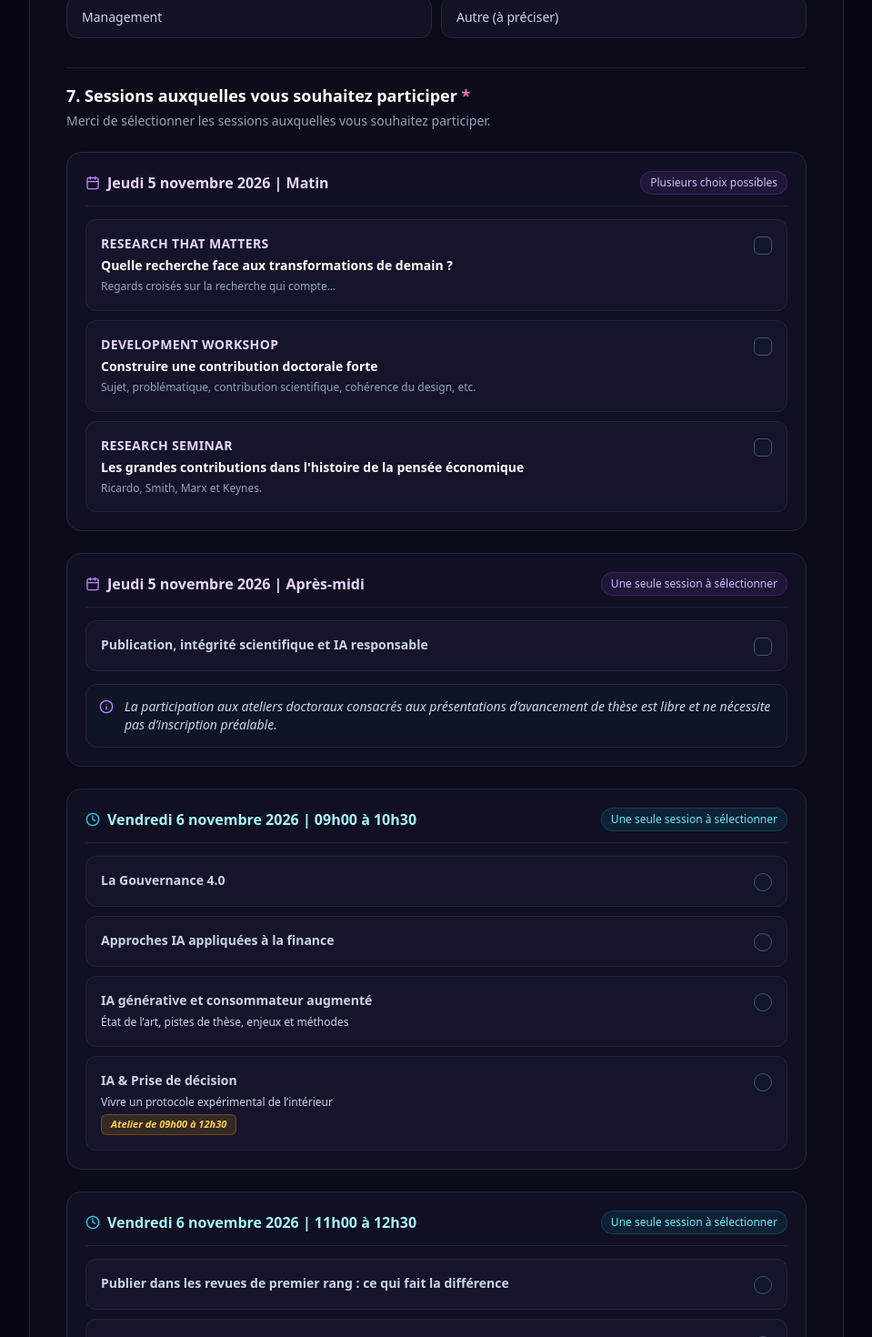
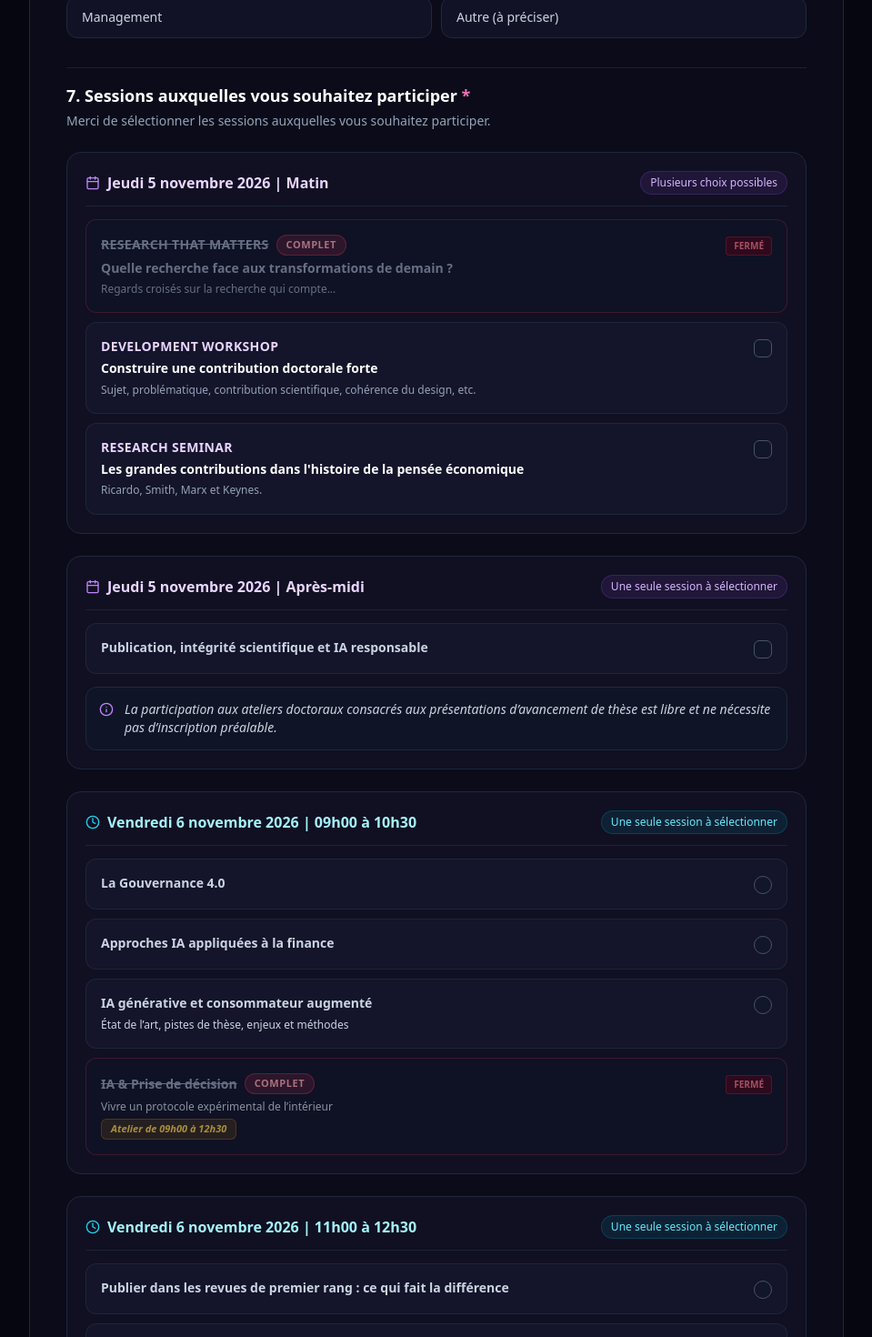
Before and after one commit to omarboudaya-max/hec-entrepreneurs, a Next.js app: page /evenements/doctoriales in a window 1280 px wide. Shown: the part 1467-2937 px from the top of the page at 91% size, without its empty margins (160-1119 px from the left). Built offline with nearby package versions, Linux system fonts and the light colour scheme; no server answers.

Commit message:
feat(doctoriales): mark Research That Matters and IA & Prise de decision sessions as complet

```diff
--- a/app/api/events/doctoriales/route.ts
+++ b/app/api/events/doctoriales/route.ts
@@ -44,6 +44,32 @@ export async function POST(req: NextRequest) {
     if (!fullName || !email || !status || !institution || !educationLevel || !specialty || !sessionChoice) {
       return NextResponse.json(
         { success: false, message: "Tous les champs obligatoires doivent être renseignés." },
+        { status: 400 }
+      );
+    }
+
+    // Blocage des sessions complètes
+    const normalizedChoice = String(sessionChoice).toLowerCase();
+    const hasFullResearchMatters =
+      normalizedChoice.includes("research that matters") ||
+      (Array.isArray(sessionsJeudiMatin) &&
+        sessionsJeudiMatin.some((s: string) =>
+          String(s).toLowerCase().includes("research that matters")
+        ));
+    const hasFullIaDecision =
+      normalizedChoice.includes("ia & prise de décision") ||
+      normalizedChoice.includes("ia et prise de décision") ||
+      String(sessionVendredi09h || "")
+        .toLowerCase()
+        .includes("prise de décision");
+
+    if (hasFullResearchMatters || hasFullIaDecision) {
+      return NextResponse.json(
+        {
+          success: false,
+          message:
+            "Les sessions « RESEARCH THAT MATTERS » et « IA & Prise de décision » sont désormais complètes. Merci de sélectionner une autre session.",
+        },
         { status: 400 }
       );
     }
--- a/app/evenements/doctoriales/page.tsx
+++ b/app/evenements/doctoriales/page.tsx
@@ -91,6 +91,7 @@ export default function DoctorialesRegistrationPage() {
       title: "RESEARCH THAT MATTERS",
       subtitle: "Quelle recherche face aux transformations de demain ?",
       description: "Regards croisés sur la recherche qui compte...",
+      isFull: true,
     },
     {
       id: "DEVELOPMENT WORKSHOP — Construire une contribution doctorale forte",
@@ -98,6 +99,7 @@ export default function DoctorialesRegistrationPage() {
       subtitle: "Construire une contribution doctorale forte",
       description:
         "Sujet, problématique, contribution scientifique, cohérence du design, etc.",
+      isFull: false,
     },
     {
       id: "RESEARCH SEMINAR — Les grandes contributions dans l'histoire de la pensée économique",
@@ -105,6 +107,7 @@ export default function DoctorialesRegistrationPage() {
       subtitle:
         "Les grandes contributions dans l'histoire de la pensée économique",
       description: "Ricardo, Smith, Marx et Keynes.",
+      isFull: false,
     },
   ];
 
@@ -119,21 +122,25 @@ export default function DoctorialesRegistrationPage() {
     {
       id: "La Gouvernance 4.0",
       title: "La Gouvernance 4.0",
+      isFull: false,
     },
     {
       id: "Approches IA appliquées à la finance",
       title: "Approches IA appliquées à la finance",
+      isFull: false,
     },
     {
       id: "IA générative et consommateur augmenté",
       title: "IA générative et consommateur augmenté",
       subtitle: "État de l’art, pistes de thèse, enjeux et méthodes",
+      isFull: false,
     },
     {
       id: MANAGEMENT_SESSION_ID,
       title: "IA & Prise de décision",
       subtitle: "Vivre un protocole expérimental de l’intérieur",
       badge: "Atelier de 09h00 à 12h30",
+      isFull: true,
     },
   ];
 
@@ -794,25 +801,46 @@ export default function DoctorialesRegistrationPage() {
                     const selected = formData.sessionsJeudiMatin.includes(
                       item.id
                     );
+                    const isFull = Boolean(item.isFull);
                     return (
                       <button
                         key={item.id}
                         type="button"
-                        onClick={() =>
-                          toggleMultiSession("sessionsJeudiMatin", item.id)
+                        disabled={isFull}
+                        onClick={() => {
+                          if (!isFull) {
+                            toggleMultiSession("sessionsJeudiMatin", item.id);
                           }
+                        }}
                         className={`w-full flex items-start justify-between gap-3 p-4 rounded-xl border text-left transition-all ${
-                          selected
+                          isFull
+                            ? "bg-slate-900/50 border-rose-500/30 text-slate-500 opacity-65 cursor-not-allowed"
+                            : selected
                             ? "bg-purple-600/20 border-purple-500 text-white shadow-sm ring-1 ring-purple-500"
                             : "bg-[#14142b] border-slate-800/90 text-slate-300 hover:border-slate-700 hover:text-white"
                         }`}
                       >
                         <div className="space-y-1">
-                          <div className="text-sm font-bold tracking-wide text-purple-200">
+                          <div className="flex flex-wrap items-center gap-2">
+                            <span
+                              className={`text-sm font-bold tracking-wide ${
+                                isFull ? "text-slate-400 line-through" : "text-purple-200"
+                              }`}
+                            >
                               {item.title}
+                            </span>
+                            {isFull && (
+                              <span className="inline-flex items-center px-2.5 py-0.5 rounded-full text-[11px] font-extrabold uppercase tracking-wider bg-rose-500/20 text-rose-300 border border-rose-500/40">
+                                Complet
+                              </span>
+                            )}
                           </div>
                           {item.subtitle && (
-                            <div className="text-sm font-semibold text-white leading-snug">
+                            <div
+                              className={`text-sm font-semibold leading-snug ${
+                                isFull ? "text-slate-400" : "text-white"
+                              }`}
+                            >
                               {item.subtitle}
                             </div>
                           )}
@@ -822,6 +850,11 @@ export default function DoctorialesRegistrationPage() {
                             </div>
                           )}
                         </div>
+                        {isFull ? (
+                          <span className="mt-0.5 px-2 py-0.5 rounded text-[10px] font-bold uppercase bg-rose-950/80 text-rose-400 border border-rose-500/30 shrink-0">
+                            Fermé
+                          </span>
+                        ) : (
                           <div
                             className={`mt-0.5 w-5 h-5 rounded-md border flex items-center justify-center shrink-0 transition-all ${
                               selected
@@ -831,6 +864,7 @@ export default function DoctorialesRegistrationPage() {
                           >
                             {selected && <CheckCircle2 className="w-3.5 h-3.5" />}
                           </div>
+                        )}
                       </button>
                     );
                   })}
@@ -904,20 +938,39 @@ export default function DoctorialesRegistrationPage() {
                 <div className="space-y-2.5">
                   {vendredi09hOptions.map((item) => {
                     const selected = formData.sessionVendredi09h === item.id;
+                    const isFull = Boolean(item.isFull);
                     return (
                       <button
                         key={item.id}
                         type="button"
-                        onClick={() => handleSelectVendredi09h(item.id)}
+                        disabled={isFull}
+                        onClick={() => {
+                          if (!isFull) {
+                            handleSelectVendredi09h(item.id);
+                          }
+                        }}
                         className={`w-full flex items-start justify-between gap-3 p-4 rounded-xl border text-left transition-all ${
-                          selected
+                          isFull
+                            ? "bg-slate-900/50 border-rose-500/30 text-slate-500 opacity-65 cursor-not-allowed"
+                            : selected
                             ? "bg-cyan-500/20 border-cyan-400 text-white shadow-sm ring-1 ring-cyan-400"
                             : "bg-[#14142b] border-slate-800/90 text-slate-300 hover:border-slate-700 hover:text-white"
                         }`}
                       >
                         <div className="space-y-1">
-                          <div className="text-sm font-semibold">
+                          <div className="flex flex-wrap items-center gap-2">
+                            <span
+                              className={`text-sm font-semibold ${
+                                isFull ? "text-slate-400 line-through" : ""
+                              }`}
+                            >
                               {item.title}
+                            </span>
+                            {isFull && (
+                              <span className="inline-flex items-center px-2.5 py-0.5 rounded-full text-[11px] font-extrabold uppercase tracking-wider bg-rose-500/20 text-rose-300 border border-rose-500/40">
+                                Complet
+                              </span>
+                            )}
                           </div>
                           {item.subtitle && (
                             <div className="text-xs text-slate-300 leading-relaxed">
@@ -930,6 +983,11 @@ export default function DoctorialesRegistrationPage() {
                             </div>
                           )}
                         </div>
+                        {isFull ? (
+                          <span className="mt-0.5 px-2 py-0.5 rounded text-[10px] font-bold uppercase bg-rose-950/80 text-rose-400 border border-rose-500/30 shrink-0">
+                            Fermé
+                          </span>
+                        ) : (
                           <div
                             className={`mt-0.5 w-5 h-5 rounded-full border flex items-center justify-center shrink-0 transition-all ${
                               selected
@@ -939,6 +997,7 @@ export default function DoctorialesRegistrationPage() {
                           >
                             {selected && <CheckCircle2 className="w-3.5 h-3.5" />}
                           </div>
+                        )}
                       </button>
                     );
                   })}
```
Lines whose indentation alone changed are shown as unchanged.
